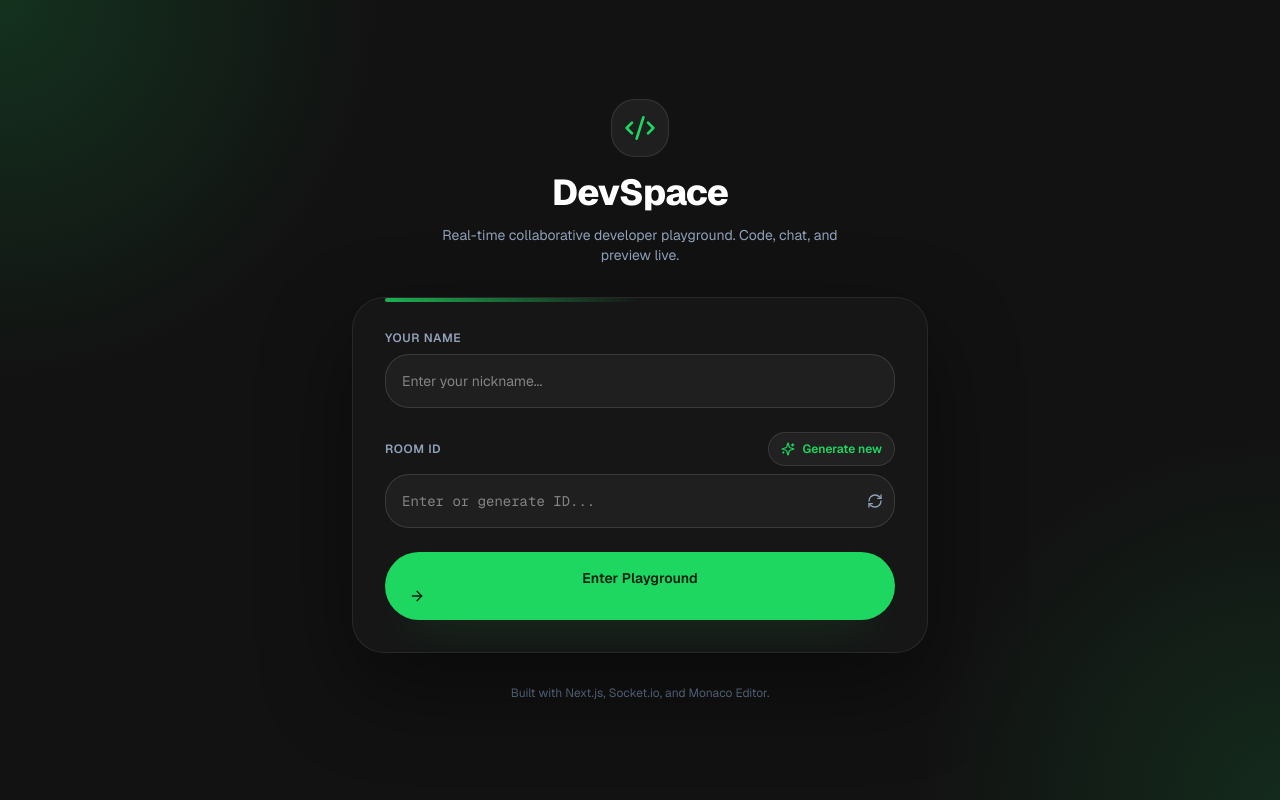
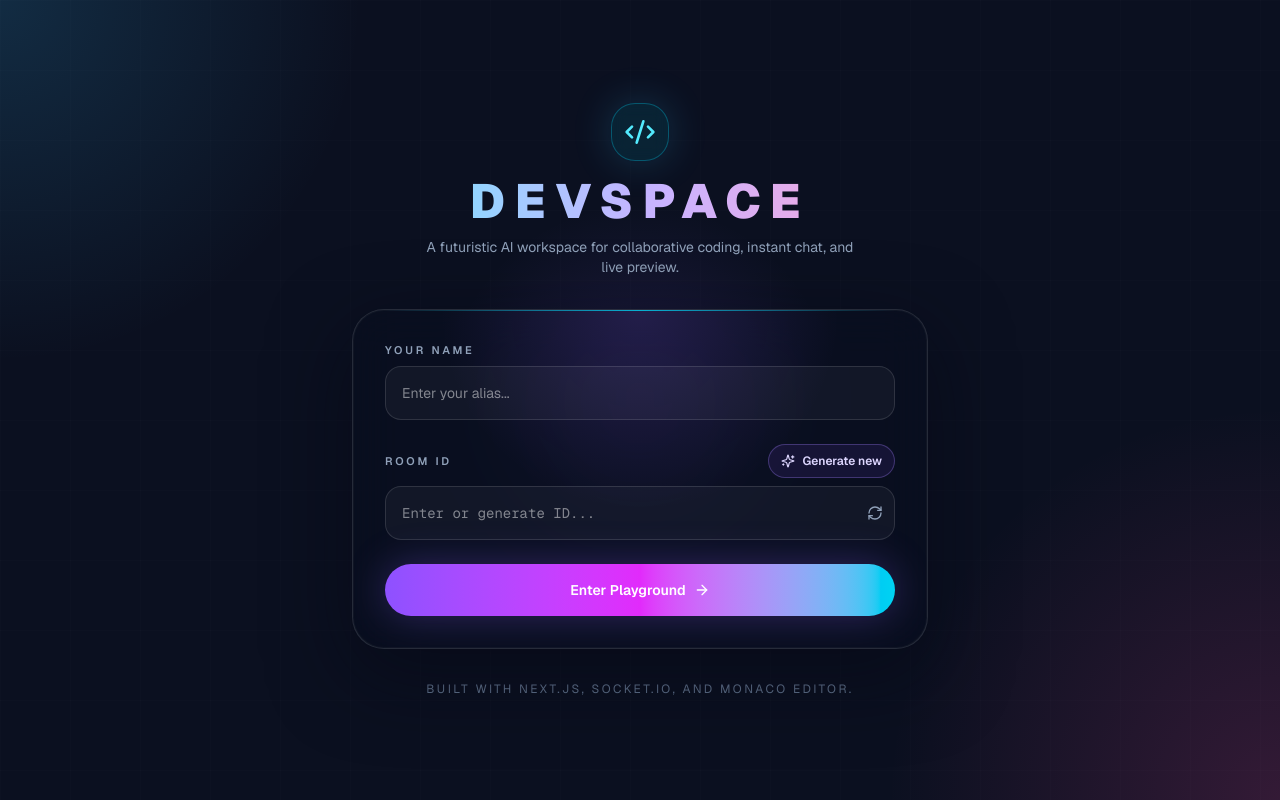
Before and after one commit to sayanghosh970sg-dotcom/DevSpace, a Next.js app in the folder frontend/: page / in a window 1280 px wide. Built offline with nearby package versions, Linux system fonts and the light colour scheme.

Commit message:
AI futuristic redesign

```diff
--- a/frontend/src/app/globals.css
+++ b/frontend/src/app/globals.css
@@ -1,24 +1,25 @@
 @import "tailwindcss";
 
 :root {
-  --background: #121212;
-  --surface: #181818;
-  --surface-soft: #1f1f1f;
-  --foreground: #e5e7eb;
-  --muted: #94a3b8;
-  --accent: #1ed760;
-  --accent-soft: rgba(30, 215, 96, 0.18);
-  --spotify-glow: rgba(30, 215, 96, 0.15);
+  --background: #0b1020;
+  --surface: #11172d;
+  --surface-soft: #141b33;
+  --foreground: #f8fafc;
+  --muted: #9db0cb;
+  --accent: #8b5cf6;
+  --accent-2: #ec4899;
+  --accent-3: #f97316;
+  --accent-4: #38bdf8;
+  --glow: rgba(139, 92, 246, 0.25);
 }
 
 :root.light {
-  --background: #f8fafc;
+  --background: #f6f7ff;
   --surface: #ffffff;
-  --surface-soft: #f1f5f9;
+  --surface-soft: #eef2ff;
   --foreground: #0f172a;
   --muted: #64748b;
-  --accent-soft: rgba(30, 215, 96, 0.08);
-  --spotify-glow: rgba(30, 215, 96, 0.08);
+  --glow: rgba(56, 189, 248, 0.16);
 }
 
 @theme inline {
@@ -34,50 +35,49 @@ body {
   color: var(--foreground);
   font-family: var(--font-geist-sans), sans-serif;
   overflow-x: hidden;
-  background: radial-gradient(circle at 15% 10%, rgba(30, 215, 96, 0.14) 0%, transparent 20%),
-    radial-gradient(circle at 80% 20%, rgba(255, 255, 255, 0.05) 0%, transparent 18%),
-    radial-gradient(circle at 50% 85%, rgba(30, 215, 96, 0.08) 0%, transparent 18%),
-    var(--background);
+  background:
+    radial-gradient(circle at 10% 20%, rgba(56, 189, 248, 0.18), transparent 24%),
+    radial-gradient(circle at 80% 10%, rgba(236, 72, 153, 0.16), transparent 20%),
+    radial-gradient(circle at 50% 88%, rgba(139, 92, 246, 0.2), transparent 22%),
+    linear-gradient(135deg, #060915 0%, var(--background) 40%, #0f1730 100%);
   background-attachment: fixed;
 }
 
 ::selection {
-  background: rgba(30, 215, 96, 0.35);
-  color: #ffffff;
+  background: rgba(139, 92, 246, 0.4);
+  color: white;
 }
 
-/* Custom Scrollbars */
 ::-webkit-scrollbar {
   width: 8px;
   height: 8px;
 }
 
 ::-webkit-scrollbar-track {
-  background: rgba(255, 255, 255, 0.02);
+  background: rgba(255, 255, 255, 0.03);
 }
 
 ::-webkit-scrollbar-thumb {
-  background: rgba(255, 255, 255, 0.16);
+  background: linear-gradient(180deg, var(--accent-4), var(--accent));
   border-radius: 9999px;
 }
 
 ::-webkit-scrollbar-thumb:hover {
-  background: rgba(255, 255, 255, 0.26);
+  background: linear-gradient(180deg, var(--accent), var(--accent-2));
 }
 
-/* Dark Spotify Cards */
 .glass-panel {
-  background: rgba(24, 24, 24, 0.95);
-  border: 1px solid rgba(255, 255, 255, 0.08);
-  box-shadow: 0 35px 90px rgba(0, 0, 0, 0.45);
-  backdrop-filter: blur(20px);
-  -webkit-backdrop-filter: blur(20px);
+  background: rgba(9, 14, 31, 0.72);
+  border: 1px solid rgba(255, 255, 255, 0.12);
+  box-shadow: 0 0 0 1px rgba(255, 255, 255, 0.03) inset, 0 25px 80px rgba(5, 8, 20, 0.55);
+  backdrop-filter: blur(22px);
+  -webkit-backdrop-filter: blur(22px);
 }
 
 :root.light .glass-panel {
-  background: rgba(255, 255, 255, 0.9);
+  background: rgba(255, 255, 255, 0.85);
   border-color: rgba(15, 23, 42, 0.08);
-  box-shadow: 0 20px 50px rgba(15, 23, 42, 0.12);
+  box-shadow: 0 20px 60px rgba(15, 23, 42, 0.12);
 }
 
 .glass-input {
@@ -95,17 +95,17 @@ body {
 }
 
 .glass-input::placeholder {
-  color: rgba(255, 255, 255, 0.45);
+  color: rgba(255, 255, 255, 0.48);
 }
 
 .glass-input:focus {
   background: rgba(255, 255, 255, 0.06);
-  border-color: rgba(30, 215, 96, 0.6);
-  box-shadow: 0 0 0 3px rgba(30, 215, 96, 0.18);
+  border-color: rgba(56, 189, 248, 0.65);
+  box-shadow: 0 0 0 3px rgba(56, 189, 248, 0.2);
   outline: none;
 }
 
 :root.light .glass-input:focus {
   background: rgba(15, 23, 42, 0.06);
-  border-color: rgba(30, 215, 96, 0.45);
+  border-color: rgba(139, 92, 246, 0.45);
 }
--- a/frontend/src/app/page.tsx
+++ b/frontend/src/app/page.tsx
@@ -51,51 +51,55 @@ export default function Home() {
   };
 
   return (
-    <div className="relative min-h-screen overflow-hidden bg-[#121212]">
-      <div className="pointer-events-none absolute inset-0 bg-[radial-gradient(circle_at_top_left,_rgba(30,215,96,0.16)_0%,_transparent_25%),radial-gradient(circle_at_bottom_right,_rgba(30,215,96,0.12)_0%,_transparent_24%)]" />
+    <div className="relative min-h-screen overflow-hidden bg-[#0b1020]">
+      <div className="pointer-events-none absolute inset-0 bg-[radial-gradient(circle_at_top_left,_rgba(56,189,248,0.16),_transparent_24%),radial-gradient(circle_at_bottom_right,_rgba(236,72,153,0.18),_transparent_26%),radial-gradient(circle_at_center,_rgba(139,92,246,0.16),_transparent_26%)]" />
+      <div className="absolute inset-0 opacity-30 [background-image:linear-gradient(rgba(255,255,255,0.04)_1px,transparent_1px),linear-gradient(90deg,rgba(255,255,255,0.04)_1px,transparent_1px)] [background-size:70px_70px]" />
       <div className="relative flex flex-col items-center justify-center min-h-screen px-4 py-10">
         <div className="w-full max-w-xl z-10">
           <div className="text-center mb-8">
-            <div className="inline-flex items-center justify-center p-3 rounded-3xl bg-[#1f1f1f] border border-white/10 mb-4 shadow-[0_20px_80px_-40px_rgba(0,0,0,0.8)]">
-              <Code2 className="w-8 h-8 text-[#1ed760]" />
+            <div className="inline-flex items-center justify-center p-3 rounded-3xl mb-4 border border-cyan-400/30 bg-cyan-400/10 shadow-[0_0_40px_rgba(56,189,248,0.2)] backdrop-blur">
+              <Code2 className="w-8 h-8 text-cyan-300" />
             </div>
-            <h1 className="text-4xl font-extrabold tracking-tight text-white mb-3">DevSpace</h1>
+            <h1 className="text-4xl md:text-5xl font-black tracking-[0.2em] uppercase bg-gradient-to-r from-cyan-300 via-violet-300 to-pink-300 bg-clip-text text-transparent mb-3">
+              DevSpace
+            </h1>
             <p className="text-sm text-slate-400 max-w-md mx-auto">
-              Real-time collaborative developer playground. Code, chat, and preview live.
+              A futuristic AI workspace for collaborative coding, instant chat, and live preview.
             </p>
           </div>
 
-          <div className="glass-panel rounded-[32px] p-8 shadow-[0_35px_90px_-40px_rgba(0,0,0,0.8)] border border-white/10 relative overflow-hidden">
-            <div className="absolute left-8 right-8 top-0 h-1 rounded-full bg-gradient-to-r from-[#1ed760] via-transparent to-[#1ed760]/0 opacity-80" />
+          <div className="glass-panel rounded-[32px] p-8 shadow-[0_0_70px_rgba(139,92,246,0.18)] border border-white/10 relative overflow-hidden">
+            <div className="absolute inset-0 bg-[radial-gradient(circle_at_top,_rgba(139,92,246,0.18),_transparent_45%)]" />
+            <div className="absolute left-8 right-8 top-0 h-[1px] bg-gradient-to-r from-transparent via-cyan-400/80 to-transparent" />
 
             <form onSubmit={handleJoin} className="space-y-6 relative">
               <div className="space-y-2">
-                <label htmlFor="username" className="text-xs font-semibold text-slate-400 tracking-wider uppercase block">
+                <label htmlFor="username" className="text-[11px] font-semibold text-slate-400 tracking-[0.25em] uppercase block">
                   Your Name
                 </label>
                 <input
                   id="username"
                   type="text"
-                  placeholder="Enter your nickname..."
+                  placeholder="Enter your alias..."
                   value={username}
                   onChange={(e) => {
                     setUsername(e.target.value);
                     setError('');
                   }}
-                  className="glass-input rounded-3xl px-4 py-4 text-sm text-white placeholder:text-slate-500"
+                  className="glass-input rounded-2xl px-4 py-4 text-sm text-white placeholder:text-slate-500 transition duration-200 hover:border-cyan-400/40"
                   maxLength={20}
                 />
               </div>
 
               <div className="space-y-2">
                 <div className="flex flex-wrap justify-between items-center gap-3">
-                  <label htmlFor="roomId" className="text-xs font-semibold text-slate-400 tracking-wider uppercase block">
+                  <label htmlFor="roomId" className="text-[11px] font-semibold text-slate-400 tracking-[0.25em] uppercase block">
                     Room ID
                   </label>
                   <button
                     type="button"
                     onClick={generateRoomId}
-                    className="inline-flex items-center gap-2 rounded-full border border-white/10 bg-white/5 px-3 py-2 text-xs font-semibold text-[#1ed760] hover:bg-[#1ed760]/10 transition"
+                    className="inline-flex items-center gap-2 rounded-full border border-violet-400/30 bg-violet-500/10 px-3 py-2 text-xs font-semibold text-violet-200 transition hover:bg-violet-500/20 hover:shadow-[0_0_20px_rgba(139,92,246,0.2)]"
                   >
                     <Sparkles className="w-3.5 h-3.5" />
                     Generate new
@@ -111,13 +115,13 @@ export default function Home() {
                       setRoomId(e.target.value);
                       setError('');
                     }}
-                    className="glass-input rounded-3xl pl-4 pr-11 py-4 text-sm text-white placeholder:text-slate-500 font-mono"
+                    className="glass-input rounded-2xl pl-4 pr-11 py-4 text-sm text-white placeholder:text-slate-500 font-mono transition duration-200 hover:border-cyan-400/40"
                     maxLength={16}
                   />
                   <button
                     type="button"
                     onClick={generateRoomId}
-                    className="absolute right-3 top-1/2 -translate-y-1/2 text-slate-400 hover:text-white transition"
+                    className="absolute right-3 top-1/2 -translate-y-1/2 text-slate-400 hover:text-cyan-300 transition"
                     title="Regenerate Room ID"
                   >
                     <RefreshCw className="w-4 h-4" />
@@ -126,7 +130,7 @@ export default function Home() {
               </div>
 
               {error && (
-                <div className="flex items-center gap-2 text-xs text-rose-300 bg-rose-500/10 border border-rose-500/20 p-3 rounded-3xl">
+                <div className="flex items-center gap-2 text-xs text-rose-300 bg-rose-500/10 border border-rose-400/20 p-3 rounded-2xl">
                   <AlertCircle className="w-4 h-4 shrink-0" />
                   <span>{error}</span>
                 </div>
@@ -134,15 +138,17 @@ export default function Home() {
 
               <button
                 type="submit"
-                className="w-full rounded-full bg-[#1ed760] px-6 py-4 text-sm font-semibold text-[#081f12] shadow-[0_20px_50px_-30px_rgba(30,215,96,0.6)] transition hover:bg-[#28e673]"
+                className="group w-full rounded-full bg-gradient-to-r from-violet-500 via-fuchsia-500 to-cyan-400 px-6 py-4 text-sm font-semibold text-white shadow-[0_0_40px_rgba(139,92,246,0.3)] transition duration-300 hover:scale-[1.01] hover:shadow-[0_0_50px_rgba(56,189,248,0.35)]"
               >
-                <span>Enter Playground</span>
-                <ArrowRight className="w-4 h-4" />
+                <span className="inline-flex items-center gap-2">
+                  <span>Enter Playground</span>
+                  <ArrowRight className="w-4 h-4 transition group-hover:translate-x-0.5" />
+                </span>
               </button>
             </form>
           </div>
 
-          <p className="text-center text-xs text-slate-500 mt-8">
+          <p className="text-center text-xs text-slate-500 mt-8 tracking-[0.2em] uppercase">
             Built with Next.js, Socket.io, and Monaco Editor.
           </p>
         </div>
```
Also changed, not shown: frontend/src/app/room/[roomId]/page.tsx (+33 -51 lines).
